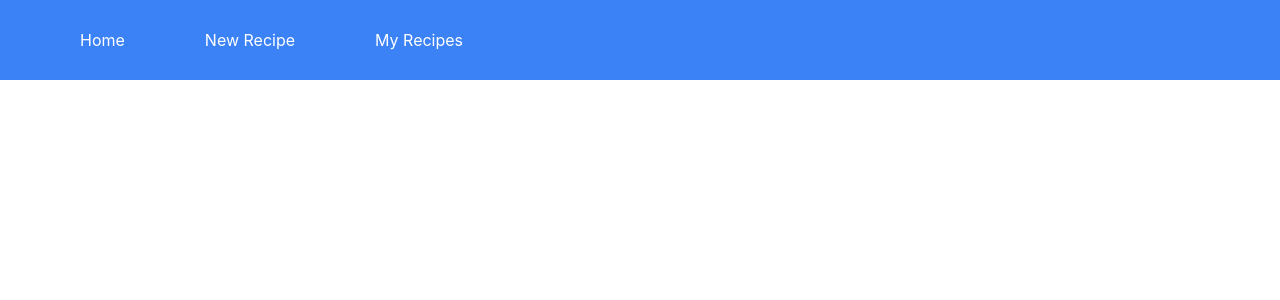
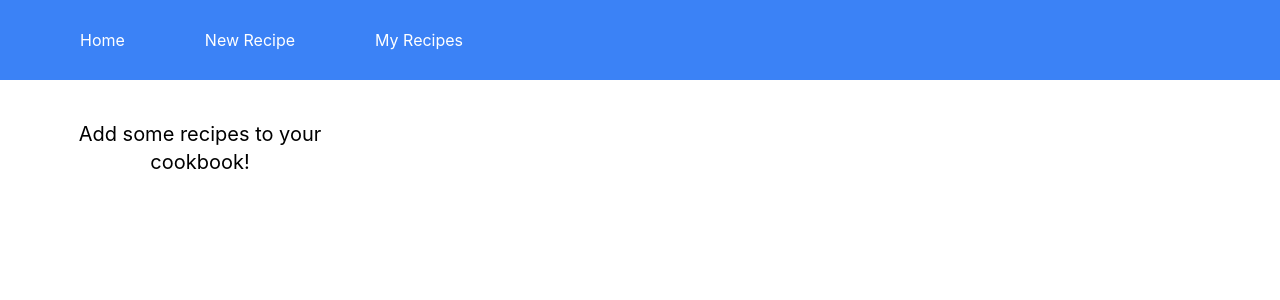
Before and after one commit to StevenSmith-code/Phase-2-final-project, a React (Create React App) app: page /manage in a window 1280 px wide. Shown: the top 300 px of the page. Built offline with nearby package versions, Linux system fonts and the light colour scheme; data requests are answered from the project's data file.

Commit message:
added ui to let user know to save recipes

```diff
--- a/src/SavedRecipes.jsx
+++ b/src/SavedRecipes.jsx
@@ -36,7 +36,13 @@ function SavedRecipes() {
   return (
     <div className="h-[calc(100vh-80px)] flex items-center">
       <div className="w-11/12 h-[calc(100vh-80px)] mt-10 m-auto grid grid-cols-1 sm:grid-cols-2 md:grid-cols-2 lg:grid-cols-3 xl:grid-cols-4">
-        {renderSavedRecipes}
+        {recipes[0]?.length > 0 ? (
+          renderSavedRecipes
+        ) : (
+          <h1 className="text-xl text-center">
+            Add some recipes to your cookbook!
+          </h1>
+        )}
         {message}
       </div>
     </div>
```
